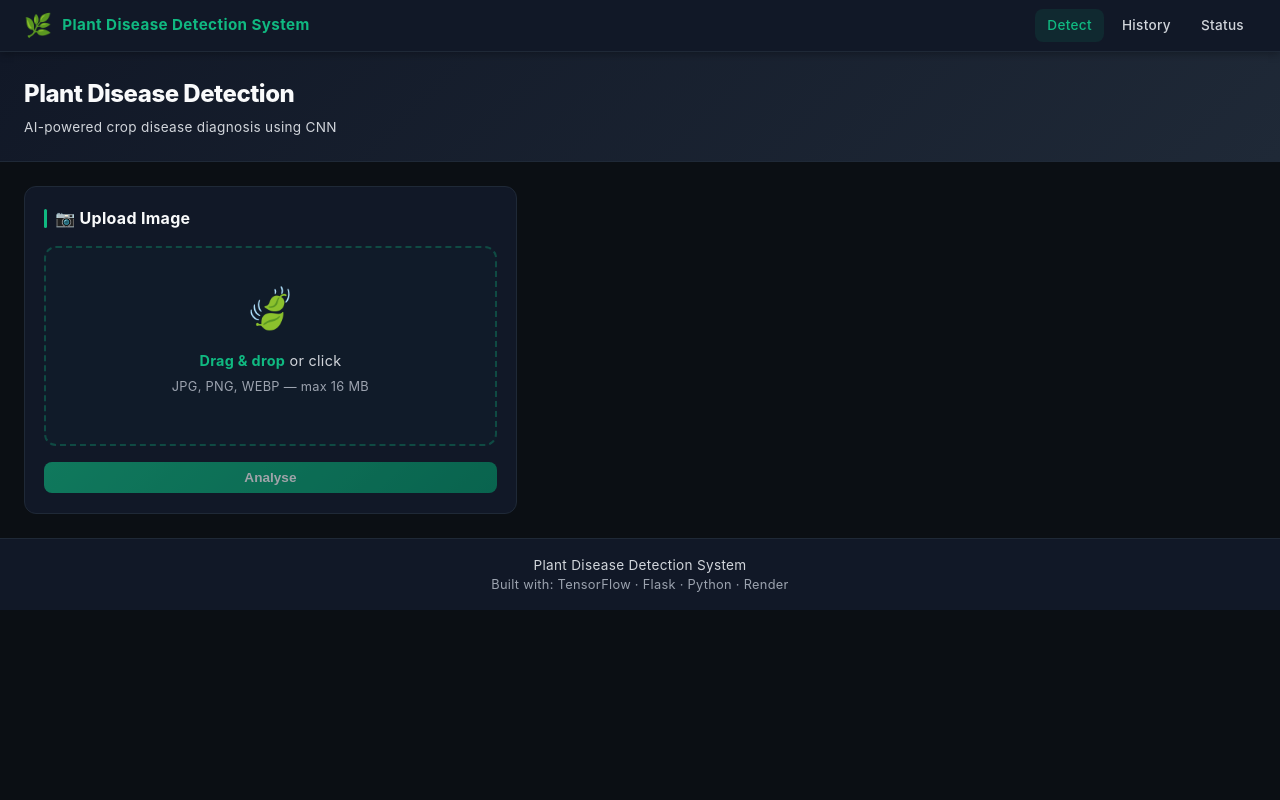
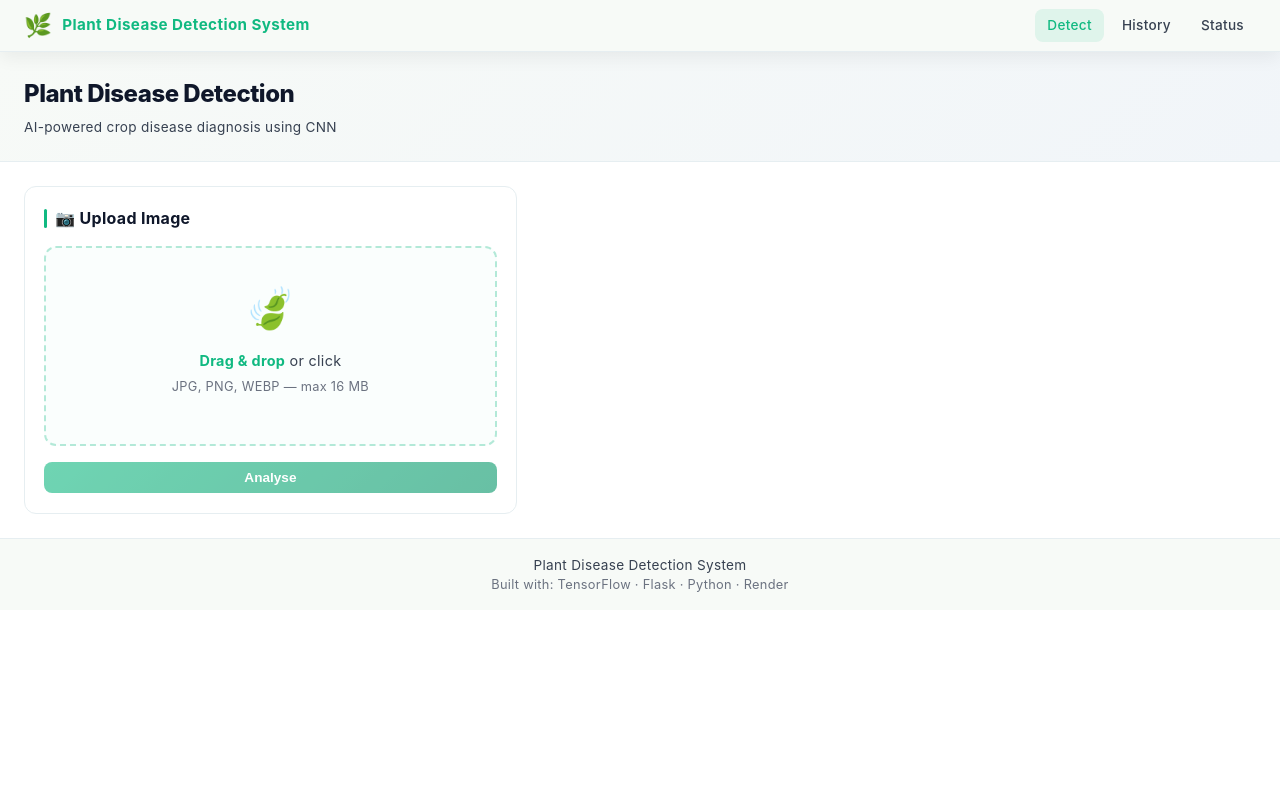
Before and after one commit to SaiKrishna181707/plant-disease-detection, a Flask app: page / in a window 1280 px wide. Run offline with Flask 3, Linux system fonts and the light colour scheme.

Commit message:
Improved UI

```diff
--- a/app/static/css/style.css
+++ b/app/static/css/style.css
@@ -10,32 +10,33 @@
 }
 
 :root {
-  --bg:           #0b0f14;
-  --bg-secondary: #111827;
-  --bg-tertiary:  #1f2937;
-  --surface:      #0d1117;
-  --card:         #111827;
-  --border:       #1f2937;
+  /* Light professional palette: white background, green accents, black text */
+  --bg:             #ffffff;
+  --bg-secondary:   #f7faf7; /* very light green/white */
+  --bg-tertiary:    #f1f5f9; /* light gray */
+  --surface:        #ffffff;
+  --card:           #ffffff;
+  --border:         #e6eef1; /* subtle border */
 
-  --accent:       #10b981;
-  --accent-dark:  #059669;
-  --accent-light: #6ee7b7;
+  --accent:         #10b981; /* emerald */
+  --accent-dark:    #059669;
+  --accent-light:   #6ee7b7;
 
-  --success:      #10b981;
-  --warning:      #f59e0b;
-  --error:        #ef4444;
-  --info:         #3b82f6;
+  --success:        #10b981;
+  --warning:        #f59e0b;
+  --error:          #ef4444;
+  --info:           #3b82f6;
 
-  --text-primary:   #f9fafb;
-  --text-secondary: #d1d5db;
-  --text-muted:     #9ca3af;
+  --text-primary:   #0f172a; /* near-black for body text */
+  --text-secondary: #374151; /* dark gray text */
+  --text-muted:     #6b7280; /* muted gray */
 
-  --shadow:       0 2px 8px rgba(0, 0, 0, 0.3);
-  --shadow-lg:    0 8px 24px rgba(0, 0, 0, 0.3);
+  --shadow:         0 6px 18px rgba(2,6,23,0.06);
+  --shadow-lg:      0 12px 36px rgba(2,6,23,0.08);
 
-  --radius:       12px;
-  --radius-sm:    8px;
-  --transition:   all 0.2s ease;
+  --radius:         12px;
+  --radius-sm:      8px;
+  --transition:     all 0.18s ease;
 }
 
 html, body {
```
